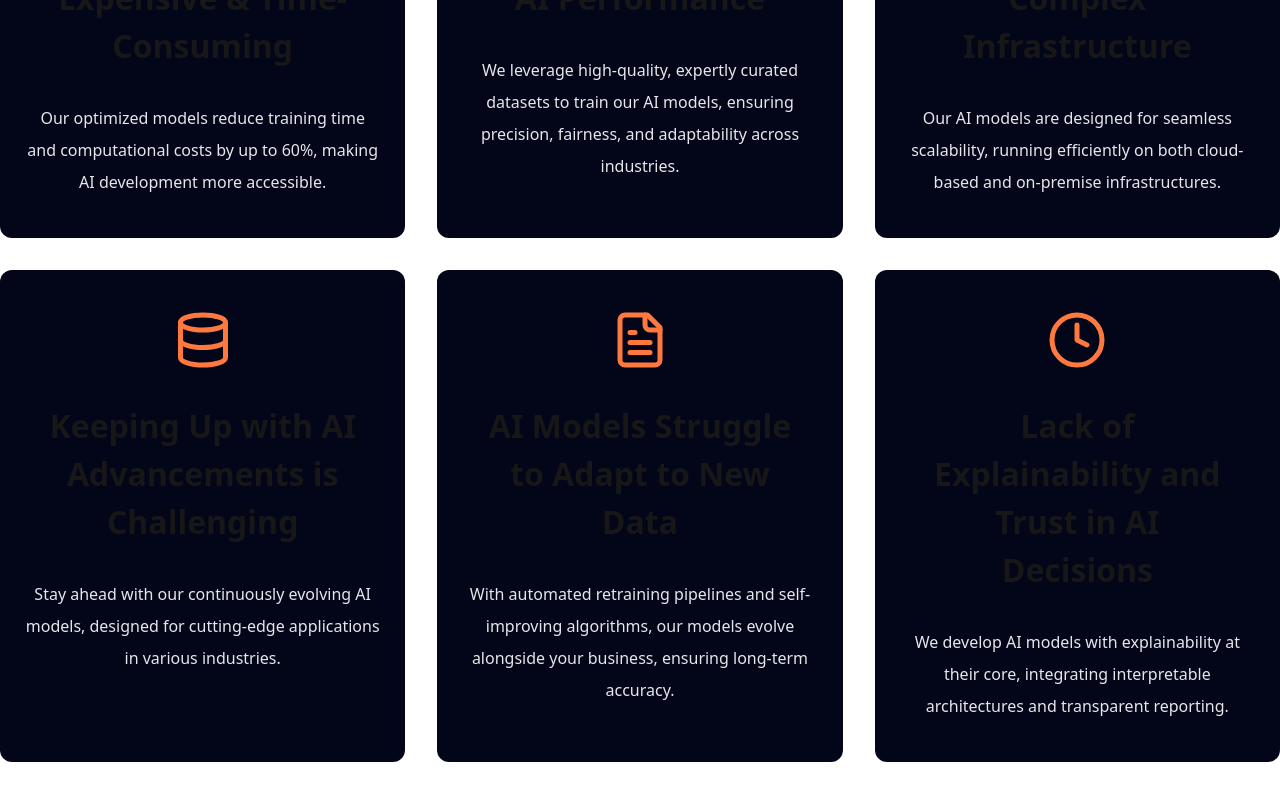
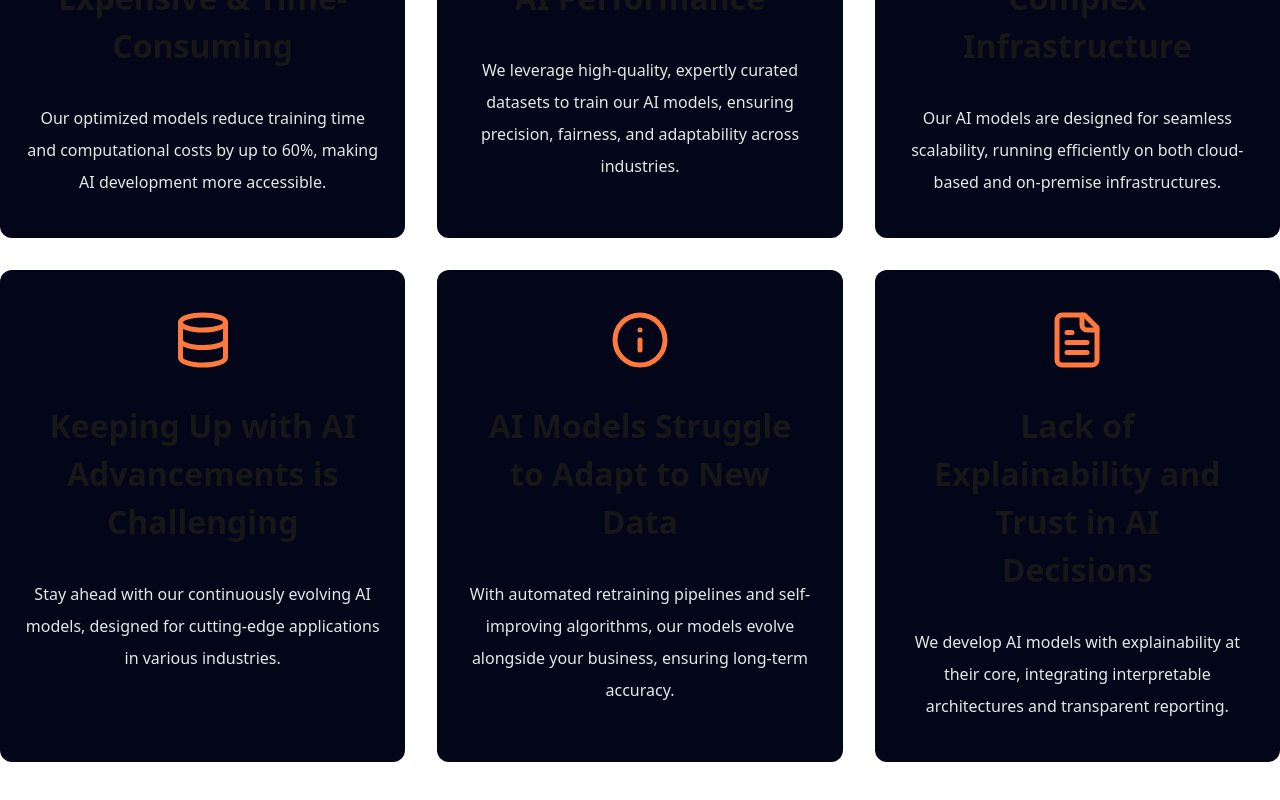
Before and after one commit to harshgolyan/train-ai, a Next.js app: page / in a window 1280 px wide. Shown: the part 1968-2768 px from the top of the page. Built offline with nearby package versions, Linux system fonts and the light colour scheme.

Commit message:
what we do improved

```diff
--- a/components/what-we-do.tsx
+++ b/components/what-we-do.tsx
@@ -23,12 +23,12 @@ const WhatWeDoArray = [
         subheading: "Stay ahead with our continuously evolving AI models, designed for cutting-edge applications in various industries."
     },
     {
-        icon: <FileText size={60} className="text-[var(--primary)]" />,
+        icon: <Info size={60} className="text-[var(--primary)]" />,
         heading: "AI Models Struggle to Adapt to New Data",
         subheading: "With automated retraining pipelines and self-improving algorithms, our models evolve alongside your business, ensuring long-term accuracy."
     },
     {
-        icon: <Clock size={60} className="text-[var(--primary)]" />,
+        icon: <FileText size={60} className="text-[var(--primary)]" />,
         heading: "Lack of Explainability and Trust in AI Decisions",
         subheading: "We develop AI models with explainability at their core, integrating interpretable architectures and transparent reporting."
     },
```
